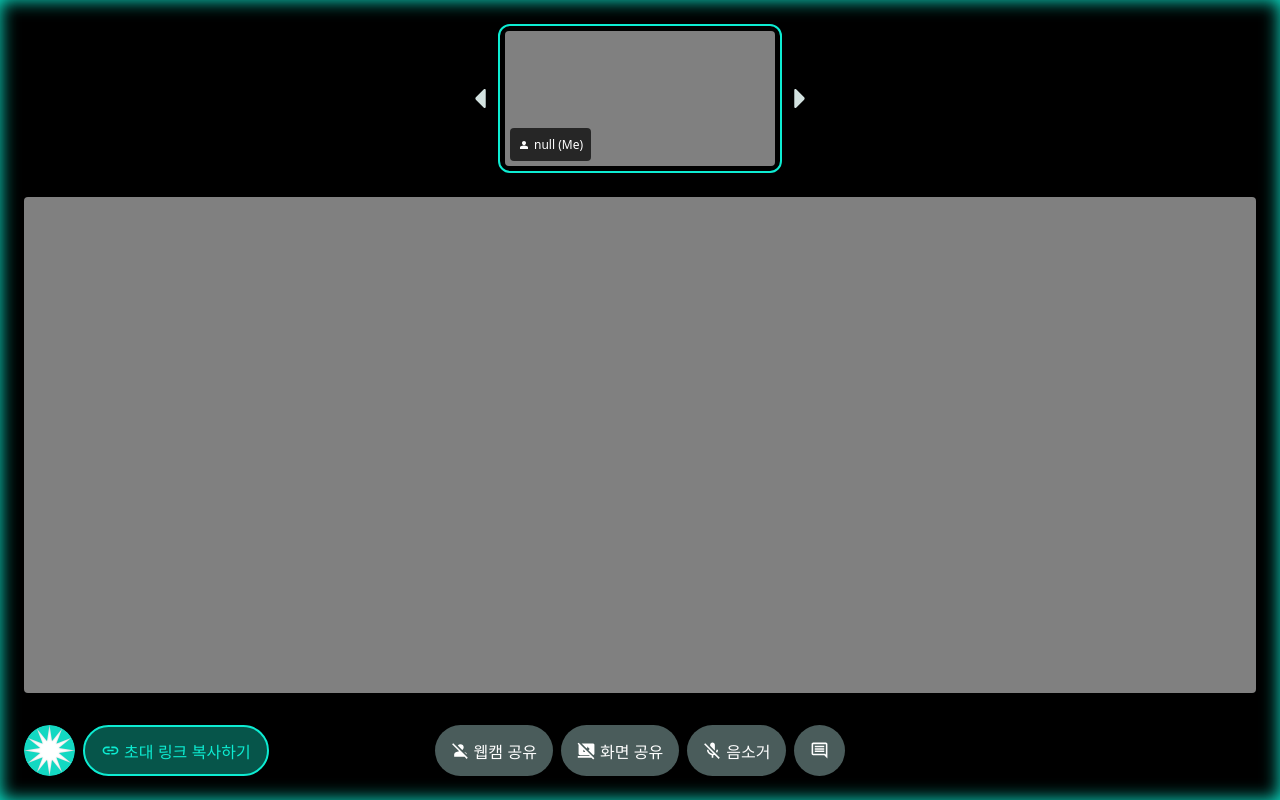
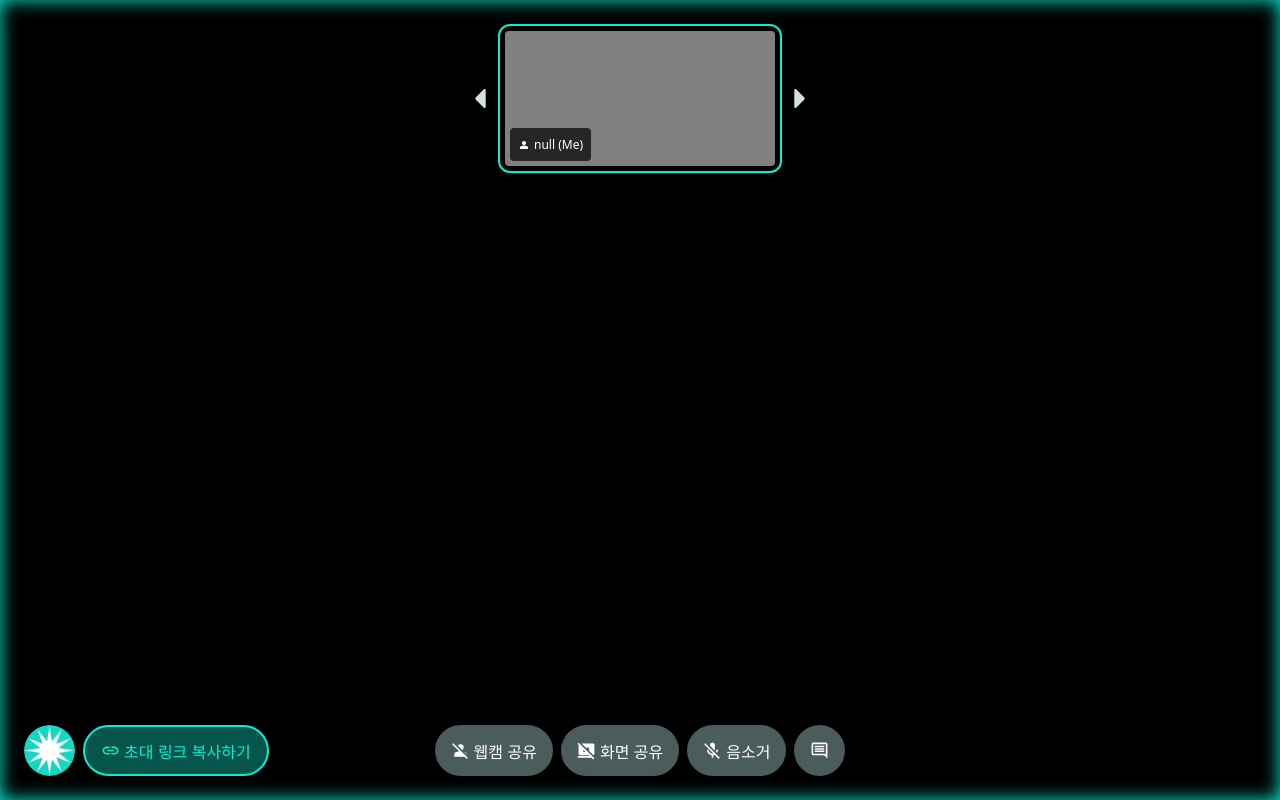
Before and after one commit to DUKY8N/showmy-app, a Next.js app: page /room in a window 1280 px wide. Built offline with nearby package versions, Linux system fonts and the light colour scheme.

Commit message:
style: focus-video 태그의 영상 비율에 맞게 크기 조정

```diff
--- a/app/room/page.module.css
+++ b/app/room/page.module.css
@@ -27,12 +27,21 @@
   align-items: center;
 }
 
-.focus-video {
+.focus-video-wrapper {
   flex-grow: 1;
-  background: gray;
-  border-radius: var(--radius-xs);
+  display: flex;
+  justify-content: center;
+  align-items: center;
   margin-top: 24px;
   margin-bottom: 32px;
+  min-height: 0;
+}
+.focus-video {
+  width: 100%;
+  max-width: fit-content;
+  height: 100%;
+  max-height: fit-content;
+  border-radius: var(--radius-xs);
 }
 
 .user-control-buttons {
--- a/app/room/page.tsx
+++ b/app/room/page.tsx
@@ -83,7 +83,9 @@ const PageContent = () => {
           ))}
         </UserThumbnailVideosList>
 
-        <div className={styles['focus-video']} />
+        <div className={styles['focus-video-wrapper']}>
+          <video ref={localVideoRef} className={styles['focus-video']} />
+        </div>
 
         <UserControlButtons />
       </div>
```
